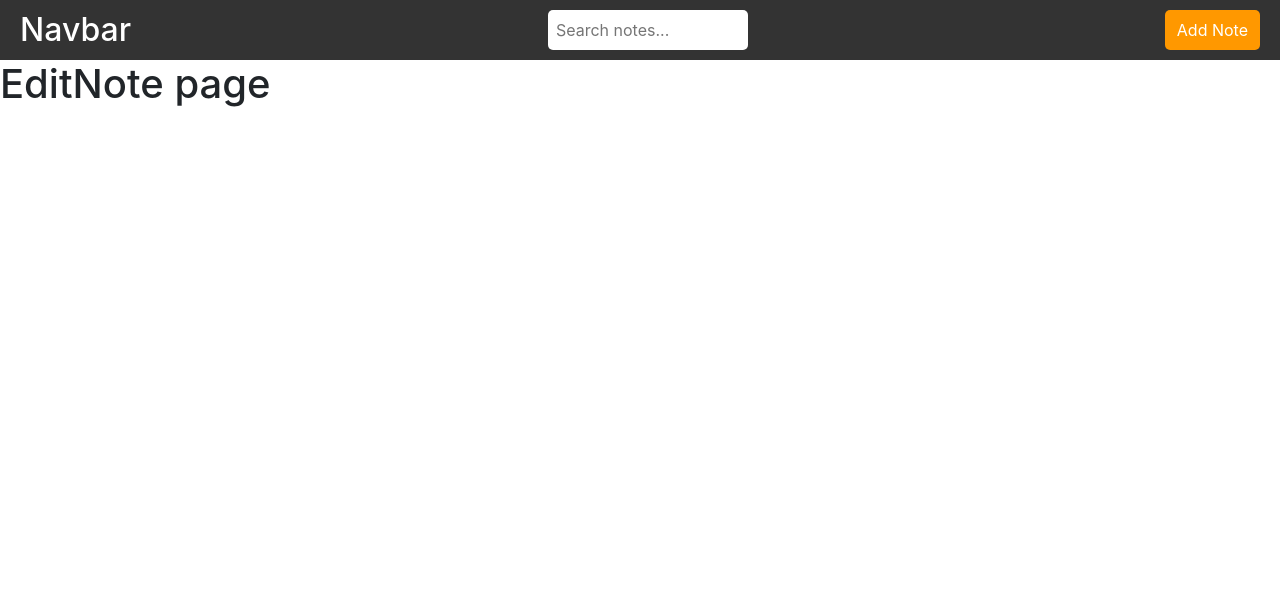
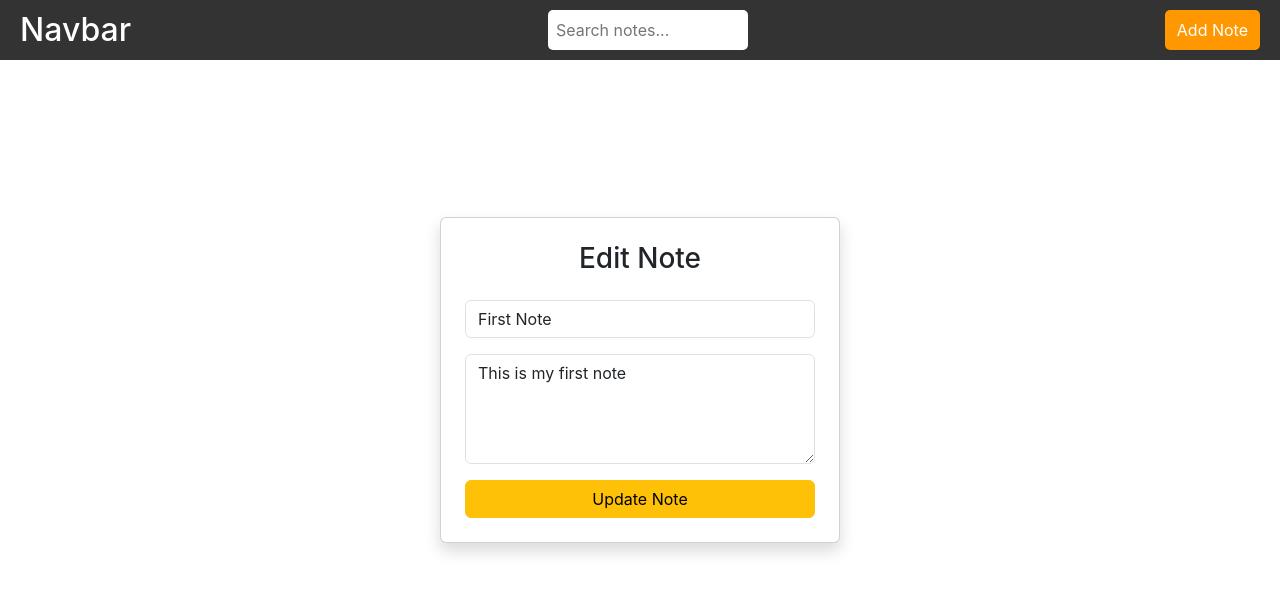
Before and after one commit to Prasiddhi26/Notes-App, a React (Create React App) app in the folder frontend/: page /edit/1 in a window 1280 px wide. Shown: the top 592 px of the page. Built offline with nearby package versions, Linux system fonts and the light colour scheme.

Commit message:
Implemented edit note functionality with shared state and updates reflected on Home

```diff
--- a/frontend/src/App.js
+++ b/frontend/src/App.js
@@ -1,3 +1,4 @@
+import { useState } from "react";
 import Navbar from "./components/Navbar";
 
 import Home from "./pages/Home";
@@ -8,15 +9,20 @@ import AddNote from "./pages/AddNote";
 import { Routes, Route } from "react-router-dom";
 
 function App() {
+  const [notes, setNotes] = useState([
+    { id: 1, title: "First Note", content: "This is my first note" },
+    { id: 2, title: "Second Note", content: "This is my second note" },
+  ]);
+
   return (
     <>
       <Navbar />
 
       <Routes>
-        <Route path="/" element={<Home />} />
-        <Route path="/add" element={<AddNote />} />
-        <Route path="/note/:id" element={<NoteView />} />
-        <Route path="/edit/:id" element={<EditNote />} />
+        <Route path="/" element={<Home notes={notes} setNotes={setNotes} />} />
+        <Route path="/add" element={<AddNote notes={notes} setNotes={setNotes} />} />
+        <Route path="/note/:id" element={<NoteView notes={notes} />} />
+        <Route path="/edit/:id" element={<EditNote notes={notes} setNotes={setNotes} />} />
       </Routes>
     </>
   );
--- a/frontend/src/pages/EditNote.jsx
+++ b/frontend/src/pages/EditNote.jsx
@@ -1,7 +1,71 @@
-function EditNote() {
-    return (
-        <h1>EditNote page</h1>
-     );
+import { useState } from "react";
+import { useParams, useNavigate } from "react-router-dom";
+
+function EditNote({ notes, setNotes }) {
+  const { id } = useParams();
+  const navigate = useNavigate();
+
+  const existingNote = notes.find((n) => n.id === parseInt(id));
+
+  const [title, setTitle] = useState(existingNote?.title || "");
+  const [content, setContent] = useState(existingNote?.content || "");
+
+  const handleSubmit = (e) => {
+    e.preventDefault();
+
+    if (!title || !content) {
+      alert("Please fill all fields");
+      return;
+    }
+
+    const updatedNotes = notes.map((note) =>
+      note.id === parseInt(id)
+        ? { ...note, title, content }
+        : note
+    );
+
+    setNotes(updatedNotes);
+
+    navigate("/");
+  };
+
+  if (!existingNote) {
+    return <h3 className="text-center mt-4">Note not found</h3>;
+  }
+
+  return (
+    <div className="container d-flex justify-content-center align-items-center" style={{ height: "80vh" }}>
+      <div className="card shadow p-4" style={{ width: "400px" }}>
+        <h3 className="text-center mb-4">Edit Note</h3>
+
+        <form onSubmit={handleSubmit}>
+
+          <div className="mb-3">
+            <input
+              type="text"
+              className="form-control"
+              value={title}
+              onChange={(e) => setTitle(e.target.value)}
+            />
+          </div>
+
+          <div className="mb-3">
+            <textarea
+              className="form-control"
+              rows="4"
+              value={content}
+              onChange={(e) => setContent(e.target.value)}
+            ></textarea>
+          </div>
+
+          <button type="submit" className="btn btn-warning w-100">
+            Update Note
+          </button>
+
+        </form>
+      </div>
+    </div>
+  );
 }
 
 export default EditNote;
--- a/frontend/src/pages/Home.jsx
+++ b/frontend/src/pages/Home.jsx
@@ -1,13 +1,8 @@
-import { useState } from "react";
 import { useNavigate } from "react-router-dom";
 
-function Home() {
+function Home({notes, setNotes}) {
   const navigate = useNavigate();
 
-  const [notes, setNotes] = useState([
-    { id: 1, title: "First Note", content: "This is my first note" },
-    { id: 2, title: "Second Note", content: "This is my second note" },
-  ]);
 
   const handleDelete = (id) => {
     const updatedNotes = notes.filter((note) => note.id !== id);
--- a/frontend/src/pages/NoteView.jsx
+++ b/frontend/src/pages/NoteView.jsx
@@ -1,16 +1,9 @@
 import { useParams, useNavigate } from "react-router-dom";
 
-function NoteView() {
+function NoteView({ notes }) {
   const { id } = useParams();
   const navigate = useNavigate();
 
-  // Dummy notes (same as Home)
-  const notes = [
-    { id: 1, title: "First Note", content: "This is my first note" },
-    { id: 2, title: "Second Note", content: "This is my second note" },
-  ];
-
-  // Find note by id
   const note = notes.find((n) => n.id === parseInt(id));
 
   if (!note) {
@@ -19,14 +12,11 @@ function NoteView() {
 
   return (
     <div className="container d-flex justify-content-center mt-5">
-
       <div className="card shadow p-4" style={{ width: "500px" }}>
 
-        <h3 className="mb-3">{note.title}</h3>
-
+        <h3>{note.title}</h3>
         <p>{note.content}</p>
 
-        {/* Buttons */}
         <div className="d-flex justify-content-end gap-2 mt-3">
 
           <button
@@ -46,7 +36,6 @@ function NoteView() {
         </div>
 
       </div>
-
     </div>
   );
 }
```
